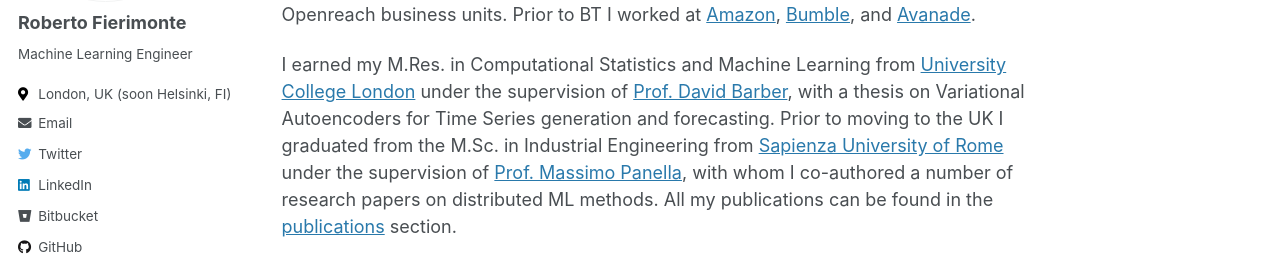
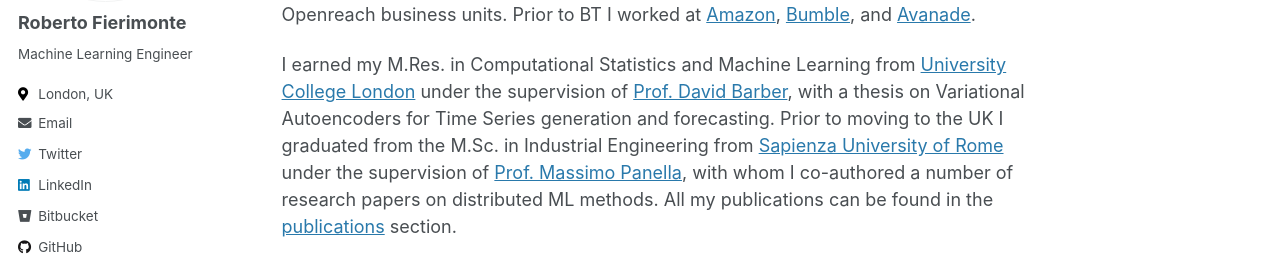
Before and after one commit to robertofierimonte/robertofierimonte.github.io, a Jekyll site: the page built from _pages/about.md, in a window 1280 px wide. Shown: the part 291-558 px from the top of the page. Built offline with Jekyll 4.4.1, drawn with Linux system fonts in a browser that asks for light colours.

Commit message:
Updated CV
Signed-off-by: Roberto Fierimonte <roberto.fierimonte@gmail.com>

```diff
--- a/_config.yml
+++ b/_config.yml
@@ -83,7 +83,7 @@ author:
   name             : "Roberto Fierimonte"
   avatar           : "profile.jpeg"
   bio              : "Machine Learning Engineer"
-  location         : "London, UK (soon Helsinki, FI)"
+  location         : "London, UK"
   employer         :
   pubmed           : #"https://www.ncbi.nlm.nih.gov/pubmed/?term=john+snow"
   googlescholar    : "https://scholar.google.com/citations?user=7GaHPOAAAAAJ"
```
Also changed, not shown: 1 other file.
